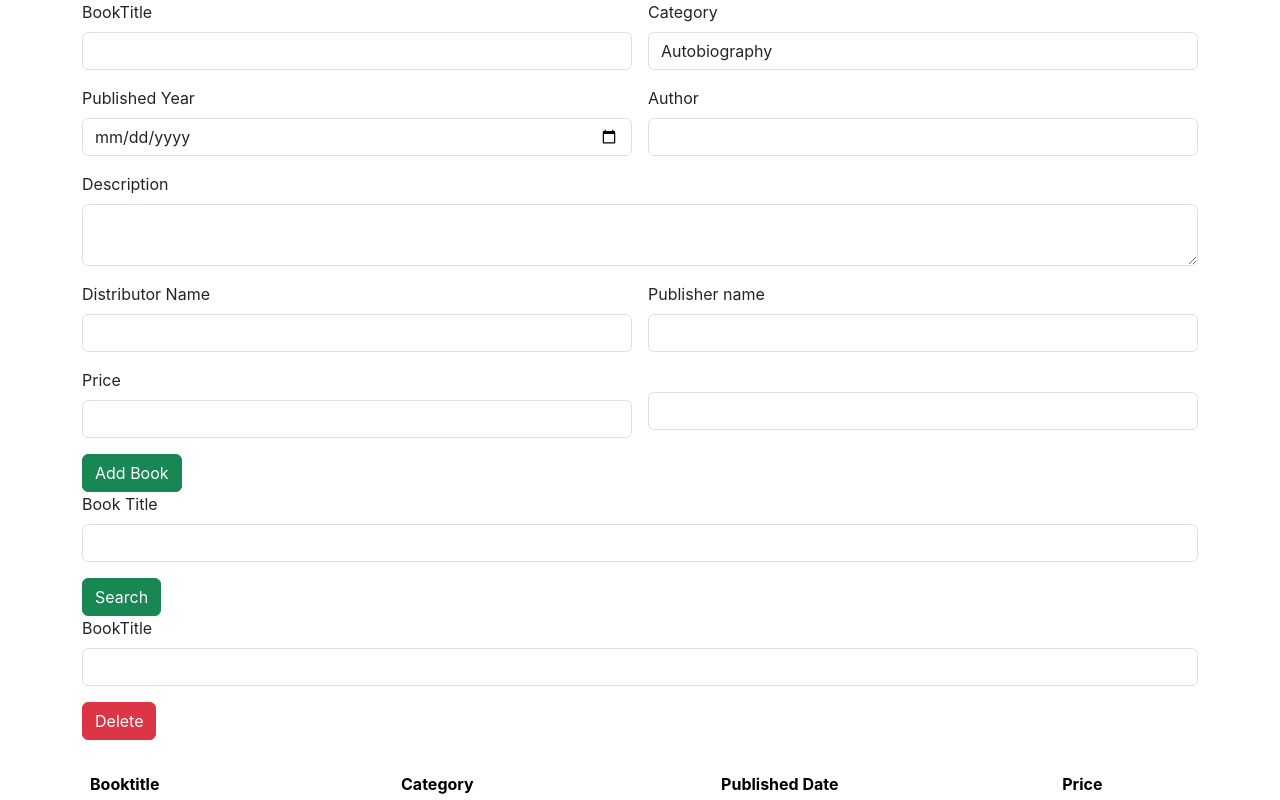
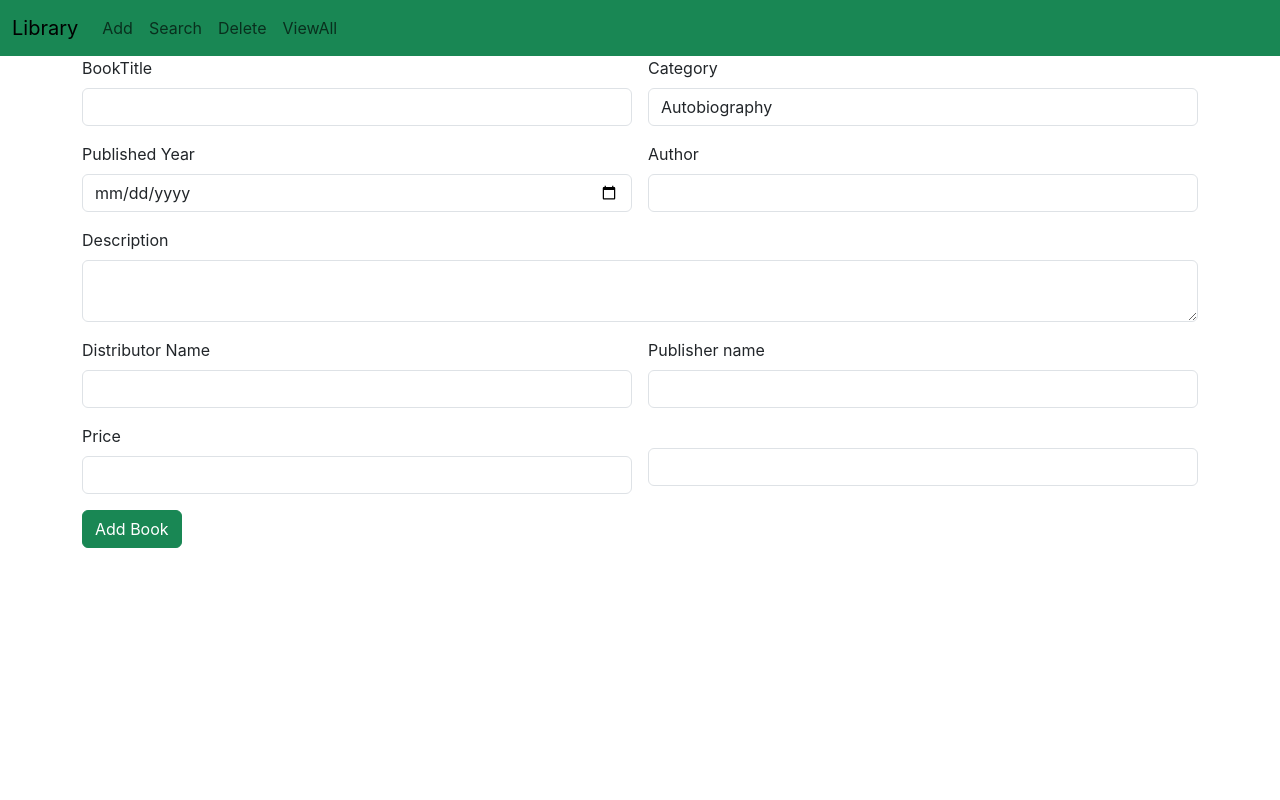
Before and after one commit to Jafnak/Library-react, a React (Create React App) app: page / in a window 1280 px wide. Shown: the top 800 px of the page. Built offline with nearby package versions, Linux system fonts and the light colour scheme.

Commit message:
Navbar-UI component  added

```diff
--- a/src/App.js
+++ b/src/App.js
@@ -4,17 +4,18 @@
 import SearchBook from './components/SearchBook';
 import DeleteBook from './components/DeleteBook';
 import ViewAll from './components/ViewAll';
+import { BrowserRouter, Route, Routes } from 'react-router-dom';
 
 function App() {
   return (
-    <div>
-     <Add/>
-     <SearchBook/>
-     <DeleteBook/>
-     <ViewAll/>
-
-
-    </div>
+   <BrowserRouter>
+   <Routes>
+    <Route path='/' element={<Add/>}/>
+    <Route path='/search' element={<SearchBook/>}/>
+    <Route path='/delete' element={<DeleteBook/>}/>
+    <Route path='/viewall' element={<ViewAll/>}/>
+   </Routes>
+   </BrowserRouter>
   );
 }
 
--- a/src/components/Add.jsx
+++ b/src/components/Add.jsx
@@ -1,9 +1,10 @@
 import React from 'react'
+import Navbar from './Navbar'
 
 const Add = () => {
   return (
     <div>
-
+        <Navbar/>
         <div className="container">
             <div className="row">
                 <div className="col col-12 col-sm-12 col-md-12 col-lg-12 col-xl-12 col-xxl-12">
--- a/src/components/DeleteBook.jsx
+++ b/src/components/DeleteBook.jsx
@@ -1,8 +1,11 @@
 import React from 'react'
+import Navbar from './Navbar'
 
 const DeleteBook = () => {
   return (
     <div>
+
+<Navbar/>
 
         <div className="container">
             <div className="row g-3">
--- /dev/null
+++ b/src/components/Navbar.jsx
@@ -0,0 +1,36 @@
+import React from 'react'
+
+const Navbar = () => {
+  return (
+    <div>
+
+<nav class="navbar navbar-expand-lg bg-success">
+  <div class="container-fluid">
+    <a class="navbar-brand" href="#">Library</a>
+    <button class="navbar-toggler" type="button" data-bs-toggle="collapse" data-bs-target="#navbarNav" aria-controls="navbarNav" aria-expanded="false" aria-label="Toggle navigation">
+      <span class="navbar-toggler-icon"></span>
+    </button>
+    <div class="collapse navbar-collapse" id="navbarNav">
+      <ul class="navbar-nav">
+        <li class="nav-item">
+          <a class="nav-link " aria-current="page" href="/">Add</a>
+        </li>
+        <li class="nav-item">
+          <a class="nav-link" href="/search">Search</a>
+        </li>
+        <li class="nav-item">
+          <a class="nav-link" href="/delete">Delete</a>
+        </li>
+        <li class="nav-item">
+          <a class="nav-link " href="/viewall">ViewAll</a>
+        </li>
+      </ul>
+    </div>
+  </div>
+</nav>
+
+    </div>
+  )
+}
+
+export default Navbar
--- a/src/components/SearchBook.jsx
+++ b/src/components/SearchBook.jsx
@@ -1,8 +1,11 @@
 import React from 'react'
+import Navbar from './Navbar'
 
 const SearchBook = () => {
   return (
     <div>
+<Navbar/>
+
 <div className="container">
     <div className="row g-3">
         <div className="col col-12 col-sm-12 col-md-12 col-lg-12 col-xl-12 col-xxl-12">
--- a/src/components/ViewAll.jsx
+++ b/src/components/ViewAll.jsx
@@ -1,9 +1,10 @@
 import React from 'react'
+import Navbar from './Navbar'
 
 const ViewAll = () => {
   return (
     <div>
-
+<Navbar/>
         <div className="container">
             <div className="row">
                 <div className="col col-12 col-sm-12 col-md-12 col-lg-12 col-xl-12 col-xxl-12">
```
